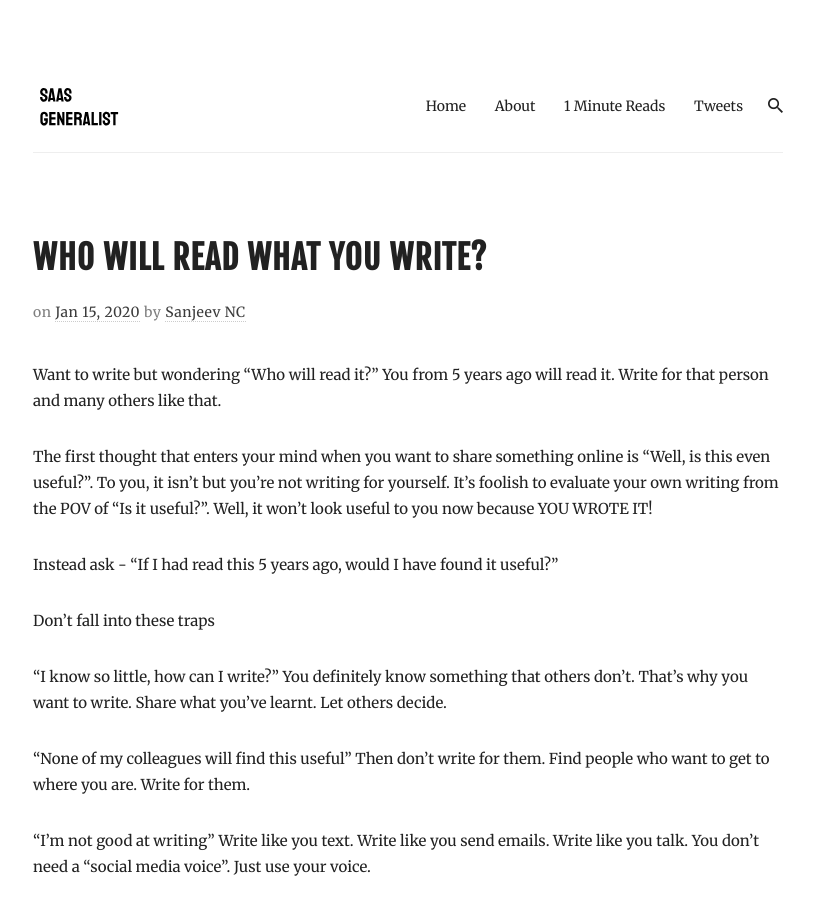
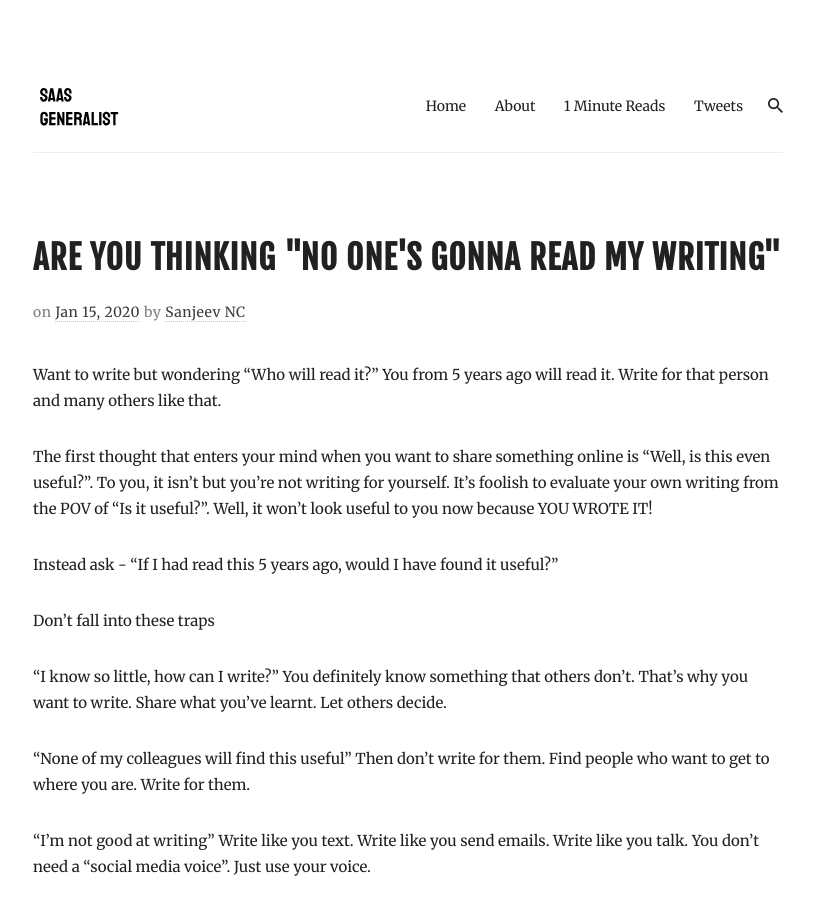
Before and after one commit to yenceesanjeev/saasgeneralist.github.io, a Jekyll site: the page built from _posts/daily/2020-01-14-z994who-will-read-what-you-write.md, in a window 1280 px wide and 900 px high. Shown: the whole window, without its empty margins (232-1046 px from the left). Built offline with Jekyll 4.4.1, drawn with Linux system fonts in a browser that asks for light colours; nearby versions of some CDN libraries.

Commit message:
changed order of daily posts

```diff
--- a/_posts/daily/2020-01-14-who-will-read-what-you-write.md
+++ b/_posts/daily/2020-01-14-z994who-will-read-what-you-write.md
@@ -1,6 +1,6 @@
 ---
 layout: post
-title:  Who will read what you write?
+title:  Are you thinking "No one's gonna read my writing"
 date:   2020-01-15
 permalink: /daily/who-will-read-what-you-write
 categories: daily
```
Also changed, not shown: _posts/daily/2020-01-14-z1000no-one-stole-your-idea.md (renamed from _posts/daily/2020-01-14-z1no-one-stole-your-idea.md), _posts/daily/2020-01-14-z989note-taking.md (renamed from _posts/daily/2020-01-14-z9note-taking.md), _posts/daily/2020-01-14-z989structured-learning.md (renamed from _posts/daily/2020-01-14-z11structured-learning.md), _posts/daily/2020-01-14-z990marketing-team-of-future.md (renamed from _posts/daily/2020-01-14-marketing-team-of-future.md), _posts/daily/2020-01-14-z990posting-on-social-media.md (renamed from _posts/daily/2020-01-14-z8posting-on-social-media.md), _posts/daily/2020-01-14-z991safe-space.md (renamed from _posts/daily/2020-01-14-z6safe-space.md), _posts/daily/2020-01-14-z992if-you-want-to-grow.md (renamed from _posts/daily/2020-01-14-z5if-you-want-to-grow.md), _posts/daily/2020-01-14-z993are-critical-feedback-uncomfortable.md (renamed from _posts/daily/2020-01-14-z5are-critical-feedback-uncomfortable.md), _posts/daily/2020-01-14-z994open-calendars.md (renamed from _posts/daily/2020-01-14-z10open-calendars.md), _posts/daily/2020-01-14-z994personal-branding-team.md (renamed from _posts/daily/2020-01-14-z11personal-branding-team.md), _posts/daily/2020-01-14-z994speak-with-empathy.md (renamed from _posts/daily/2020-01-14-z4speak-with-empathy.md), _posts/daily/2020-01-14-z995before-after-meeting.md (renamed from _posts/daily/2020-01-14-z4before-after-meeting.md), _posts/daily/2020-01-14-z996four-career-101.md (renamed from _posts/daily/2020-01-14-four-career-101.md), _posts/daily/2020-01-14-z996switching-roles-teams.md (renamed from _posts/daily/2020-01-14-z3switching-roles-teams.md), 4 more files.
